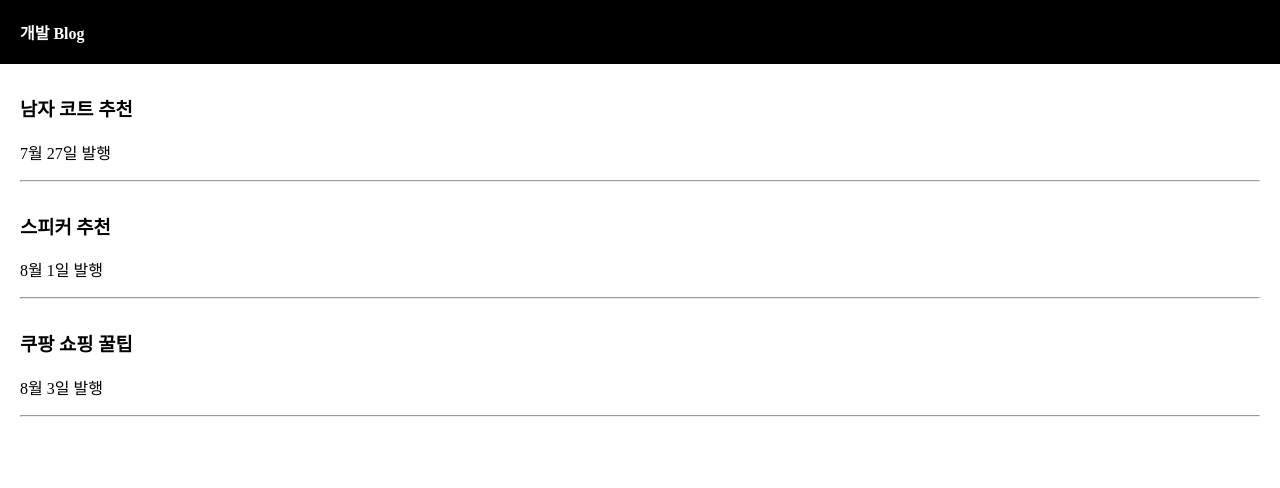
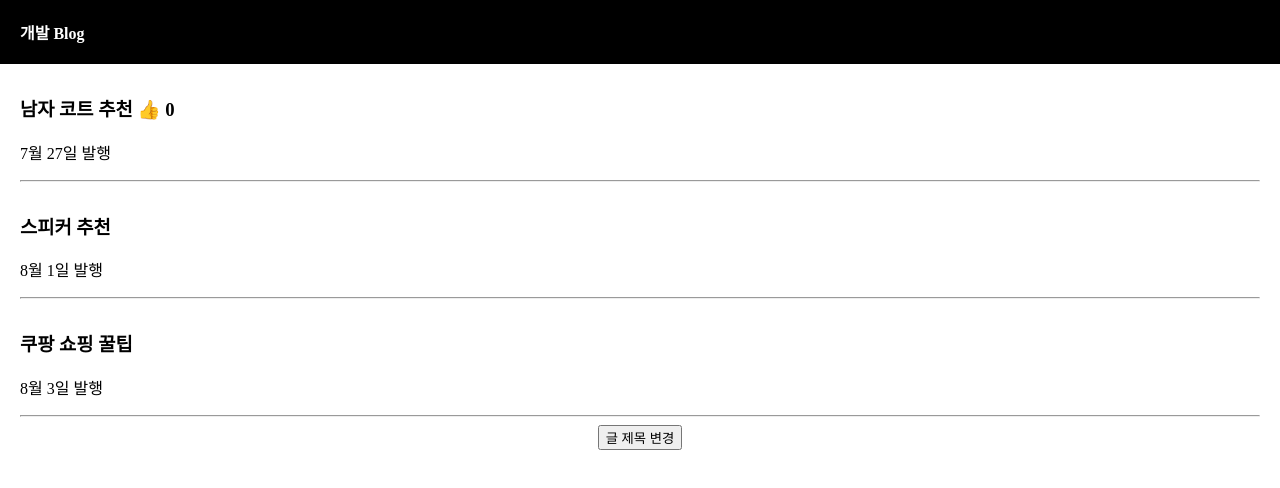
Before and after one commit to AwesomeMin/React-class, a React (Create React App) app: page / in a window 1280 px wide. Shown: the top 488 px of the page. Built offline with nearby package versions, Linux system fonts and the light colour scheme.

Commit message:
4강 state 변경하기/ event listener 사용

```diff
--- a/src/App.js
+++ b/src/App.js
@@ -1,15 +1,11 @@
+/* eslint-disable */
 import React, { useState } from 'react';
 import logo from './logo.svg';
 import './App.css';
 
 function App() {
-
-  let [title1, 글제목변경1] = useState('남자 코트 추천');
-  let [title2, 글제목변경2] = useState('스피커 추천');
-  let [title3, 글제목변경3] = useState('쿠팡 쇼핑 꿀팁');
-
-
-
+  let [글제목, 글제목변경] = useState(['남자 코트 추천', '스피커 추천', '쿠팡 쇼핑 꿀팁']);
+  let [따봉, 따봉변경] = useState(0);
   let posts = '강남 고기 맛집';
 
   return (
@@ -18,20 +14,21 @@ function App() {
         <div>개발 Blog</div>
       </div>
       <div className="list">
-        <h3> {title1} </h3>
+        <h3> {글제목[0]} <span onClick={ () => {따봉변경(따봉 + 1)}}>👍</span> {따봉} </h3>
         <p>7월 27일 발행</p>
         <hr/>
       </div>
       <div className="list">
-        <h3> {title2} </h3>
+        <h3> {글제목[1]} </h3>
         <p>8월 1일 발행</p>
         <hr/>
       </div>
       <div className="list">
-        <h3> {title3} </h3>
+        <h3> {글제목[2]} </h3>
         <p>8월 3일 발행</p>
         <hr/>
       </div>
+      <button onClick={ () => {글제목변경(['여자 코트 추천', '스피커 추천', '쿠팡 쇼핑 꿀팁'])}}>글 제목 변경</button>
     </div>
   );
 }
```
